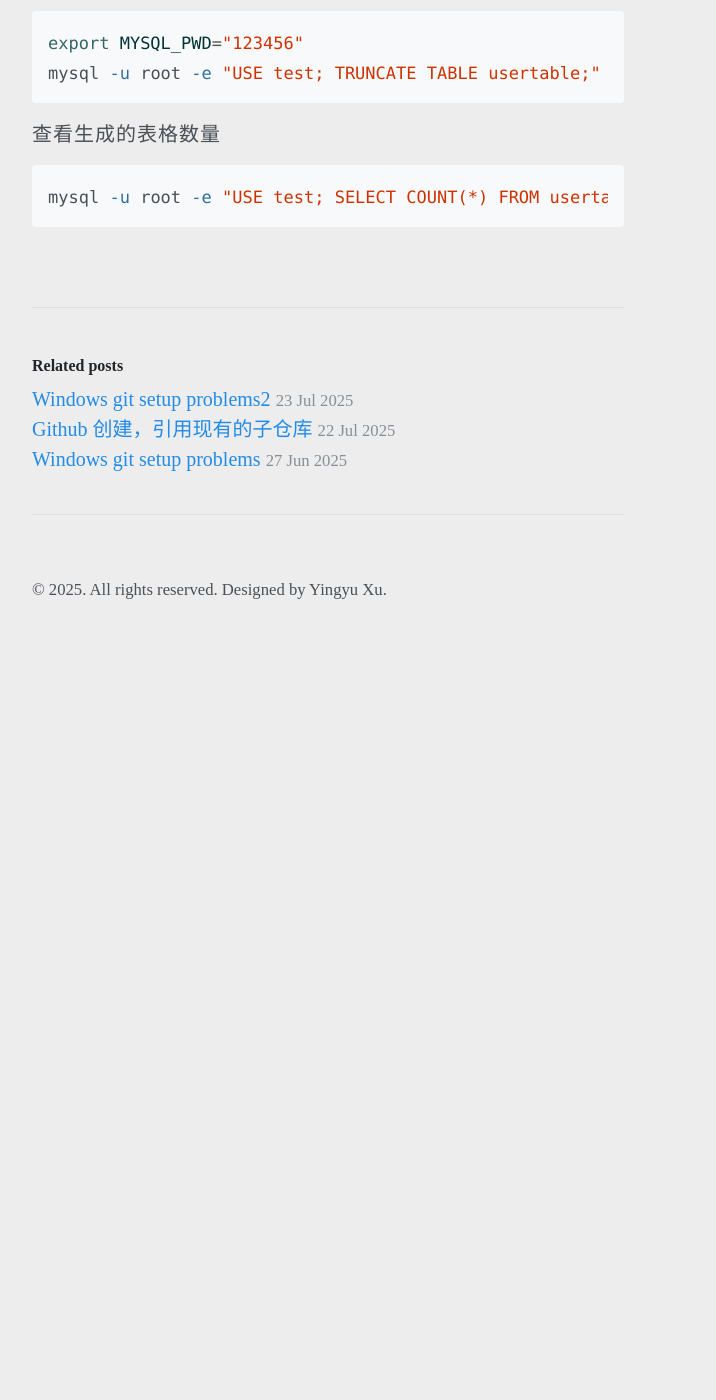
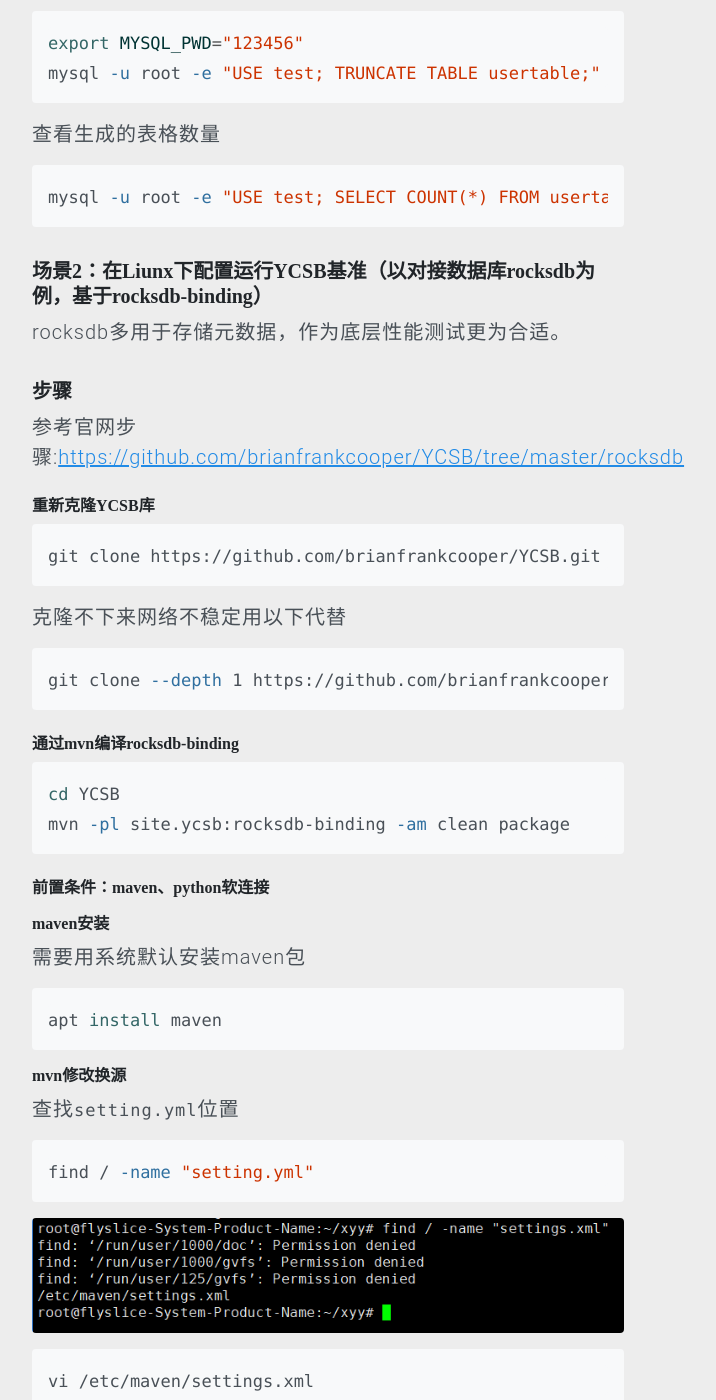
Before and after one commit to jellyXuuuuu/jellyXuuuuu.github.io, a Jekyll site: the page built from _posts/2025-07-22-linux-ycsb-benchmark.md, in a window 1280 px wide and 1400 px high, scrolled down 11738 px. Shown: the whole window, without its empty margins (312-1028 px from the left). Built offline with Jekyll 4.4.1, drawn with Linux system fonts in a browser that asks for light colours; before the commit the page ends 12409 px from its top, so only the background shows below that; some of the changed text lies outside the part shown.

Commit message:
补充rocksdb对接方法

````diff
--- a/_posts/2025-07-22-linux-ycsb-benchmark.md
+++ b/_posts/2025-07-22-linux-ycsb-benchmark.md
@@ -297,3 +297,81 @@
 ```shell
 mysql -u root -e "USE test; SELECT COUNT(*) FROM usertable;"
 ```
+
+## 场景2：在Liunx下配置运行YCSB基准（以对接数据库rocksdb为例，基于rocksdb-binding）
+rocksdb多用于存储元数据，作为底层性能测试更为合适。
+
+## 步骤
+参考官网步骤:[https://github.com/brianfrankcooper/YCSB/tree/master/rocksdb](https://github.com/brianfrankcooper/YCSB/tree/master/rocksdb)
+
+
+### 重新克隆YCSB库
+```bash
+git clone https://github.com/brianfrankcooper/YCSB.git
+```
+
+克隆不下来网络不稳定用以下代替
+```bash
+git clone --depth 1 https://github.com/brianfrankcooper/YCSB.git
+```
+
+### 通过mvn编译rocksdb-binding
+```bash
+cd YCSB
+mvn -pl site.ycsb:rocksdb-binding -am clean package
+```
+
+
+### 前置条件：maven、python软连接
+#### maven安装
+需要用系统默认安装maven包
+```bash
+apt install maven
+```
+
+#### mvn修改换源
+查找`setting.yml`位置
+```bash
+find / -name "setting.yml"
+```
+![250722-image24](\assets\250722-image24.png)
+
+```bash
+vi /etc/maven/settings.xml
+```
+![250722-image25](\assets\250722-image25.png)
+
+```
+<mirrors>
+    <mirror>
+        <id>aliyunmaven</id>
+        <mirrorOf>*</mirrorOf>
+        <url>https://maven.aliyun.com/repository/public</url>
+    </mirror>
+</mirrors>
+```
+
+![250722-image26](\assets\250722-image26.png)
+
+验证配置:
+```bash
+mvn help:effective-settings
+```
+
+![250722-image27](\assets\250722-image27.png)
+
+
+再次运行mvn即可。
+
+
+#### 需要软连接python3到python
+```bash
+sudo ln -s /usr/bin/python3 /usr/bin/python
+```
+![250722-image22](\assets\250722-image22.png)
+
+![250722-image23](\assets\250722-image23.png)
+
+
+### 运行benchmark
+![250722-image28](\assets\250722-image28.png)
````
Also changed, not shown: assets/250722-image22.png (added), assets/250722-image23.png (added), assets/250722-image24.png (added), assets/250722-image25.png (added), assets/250722-image26.png (added), assets/250722-image27.png (added), assets/250722-image28.png (added).
